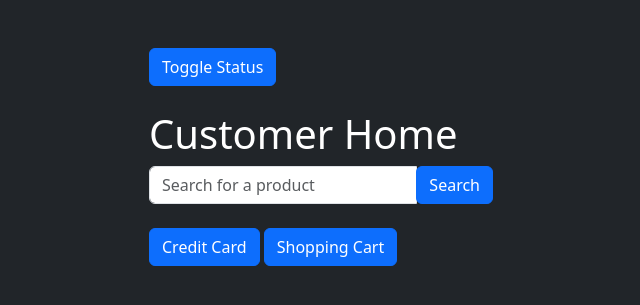
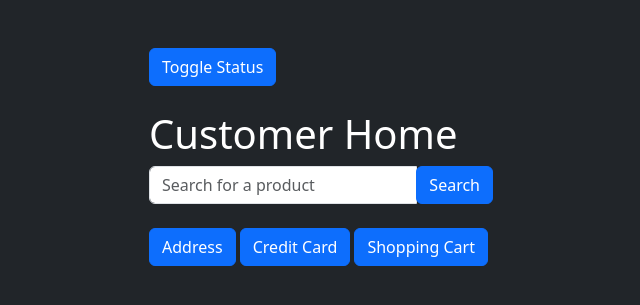
Before and after one commit to luqma18n/Database-Team-project, a Flask app: page / in a window 1280 px wide. Shown: the part 56-361 px from the top of the page, without its empty margins (129-769 px from the left). Run offline with Flask 3, Linux system fonts and the light colour scheme; some libraries are stand-ins or nearby versions.

Commit message:
added button for address

```diff
--- a/product_database/templates/home.html
+++ b/product_database/templates/home.html
@@ -28,6 +28,7 @@
                         </div>
                     </form>
                     <br />
+                    <a class="btn btn-primary" href="{{ url_for('customer.address', addresses=1) }}">Address</a>
                     <a class="btn btn-primary" href="{{ url_for('customer.credit_card', card_id=1) }}">Credit Card</a>
                     <a class="btn btn-primary" href="{{ url_for('customer.shopping_cart') }}">Shopping Cart</a>
                 {% endif %}
```
